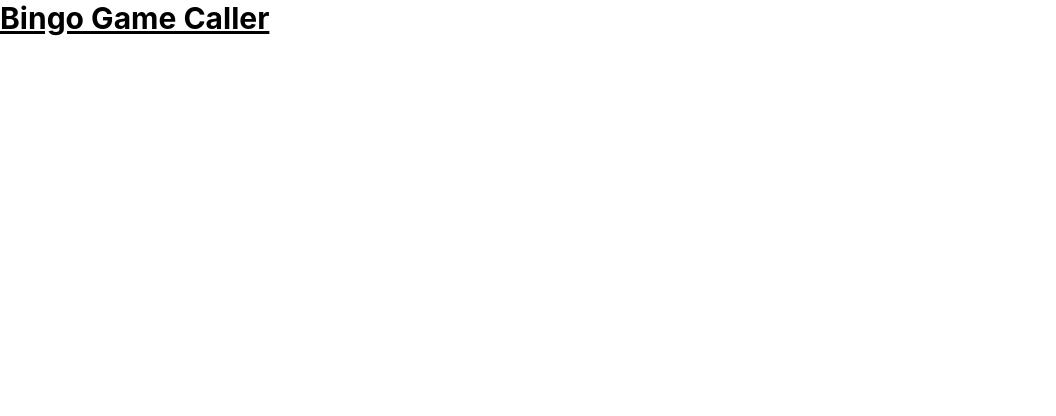
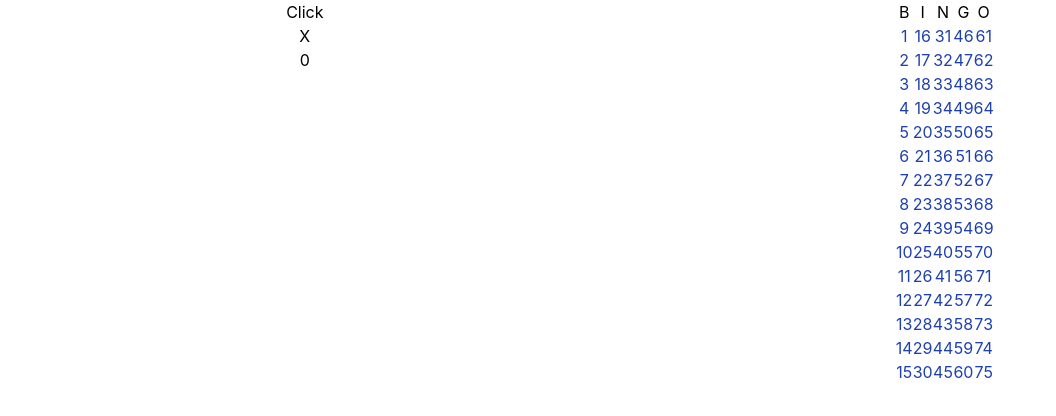
Before and after one commit to fefo360/bingogamecaller, a React (Create React App) app: page / in a window 1280 px wide. Shown: the top 416 px of the page, without its empty margins (0-1056 px from the left). Built offline with nearby package versions, Linux system fonts and the light colour scheme.

Commit message:
most features working

```diff
--- a/package.json
+++ b/package.json
@@ -12,6 +12,7 @@
     "@types/react-dom": "^18.0.5",
     "react": "^18.1.0",
     "react-dom": "^18.1.0",
+    "react-router-dom": "^6.3.0",
     "react-scripts": "5.0.1",
     "typescript": "^4.7.2",
     "web-vitals": "^2.1.4"
--- a/src/App.tsx
+++ b/src/App.tsx
@@ -1,12 +1,46 @@
-import React from 'react';
-import logo from './logo.svg';
-import './App.css';
+import "./App.css";
+import { useState } from "react";
+import BingoBoard from "./components/BingoBoard";
+import NumberCaller from "./components/NumberCaller";
+import { BingoNumber } from "./types/interfaces";
+import bingoNumberList from "./utils/bingoNumbersList";
 
 function App() {
+  const [boardNumbers, setBoardNumbers] =
+    useState<BingoNumber[]>(bingoNumberList);
+  const [numbersOnBoard, setNumbersOnBoard] = useState<number[]>([]);
+  const lastNumberCalled = numbersOnBoard[numbersOnBoard.length - 1];
+
+  console.log(`lastNumberCalled: ${lastNumberCalled} and numbersOnBoard: ${numbersOnBoard}`);
+
+  const markOnBoard = (): number | undefined => {
+    let randomNumber = Math.floor(Math.random() * 75);
+
+    if (numbersOnBoard.includes(randomNumber)) return;
+
+    const newBoard = boardNumbers.map((number) => {
+      if (number.number === randomNumber)
+        return { ...number, isOnBoard: !number.isOnBoard };
+      console.log(
+        `number.number: ${number.number} and random:  ${randomNumber}`
+      );
+      return number;
+    });
+
+    setBoardNumbers(newBoard);
+    setNumbersOnBoard([...numbersOnBoard, randomNumber]);
+    console.log(JSON.stringify(numbersOnBoard));
+  };
+
   return (
-    <h1 className="text-3xl font-bold underline">
-    Bingo Game Caller
-  </h1>
+    <div className="App flex justify-around">
+      <NumberCaller
+        boardNumbers={boardNumbers}
+        markOnBoard={markOnBoard}
+        calledNumber={boardNumbers[lastNumberCalled-1]}
+      />
+      <BingoBoard boardNumbers={boardNumbers} />
+    </div>
   );
 }
 
--- /dev/null
+++ b/src/components/BingoBoard.tsx
@@ -0,0 +1,22 @@
+import BingoColumn from "./BingoColumn";
+import {BingoNumber} from "../types/interfaces";
+
+export interface Props {
+  boardNumbers: BingoNumber[];
+}
+
+export default function BingoBoard({ boardNumbers}: Props) {
+
+
+
+  return (
+    <div className="flex justify-center">
+      {/* <button onClick={()=>handleClick(boardNumbers[13])}>Click</button> */}
+      <BingoColumn letter="B" columnNumbers={boardNumbers} range={[1,15]} />
+      <BingoColumn letter="I" columnNumbers={boardNumbers} range={[16,30]} />
+      <BingoColumn letter="N" columnNumbers={boardNumbers} range={[31,45]} />
+      <BingoColumn letter="G" columnNumbers={boardNumbers} range={[46,60]} />
+      <BingoColumn letter="O" columnNumbers={boardNumbers} range={[61,75]} />
+    </div>
+  );
+}
--- /dev/null
+++ b/src/components/BingoColumn.tsx
@@ -0,0 +1,27 @@
+import { BingoNumber } from "../types/interfaces";
+
+export interface Props {
+  letter: string;
+  columnNumbers: BingoNumber[];
+  range: number[]
+}
+
+export default function BingoColumn({ letter, columnNumbers, range }: Props) {
+  const minNumber = range[0]-1;
+  const maxNumber = range[1];
+
+
+  return (
+    <div>
+      <div id={letter}>{letter}</div>
+      {columnNumbers.slice(minNumber, maxNumber).map((number) => (
+        <div
+          key={number.number}
+          className={number.isOnBoard ? "text-red-500" : "text-blue-800"}
+        >
+          {number.number}
+        </div>
+      ))}
+    </div>
+  );
+}
--- /dev/null
+++ b/src/components/NumberCaller.tsx
@@ -0,0 +1,19 @@
+import {BingoNumber} from '../types/interfaces'
+
+interface Props{
+  boardNumbers: BingoNumber[];
+  markOnBoard: () => void;
+  calledNumber: BingoNumber | undefined;
+}
+
+export default function NumberCaller({boardNumbers, markOnBoard, calledNumber}: Props ) {
+  const LastNumberCalled = calledNumber ?? {letter: "X", number: 0, isOnBoard: false};
+
+  return (
+    <div>
+      <button onClick={()=>markOnBoard()}>Click</button>
+      <div>{LastNumberCalled.letter}</div>
+      <div>{LastNumberCalled.number}</div>
+    </div>
+  )
+}
--- /dev/null
+++ b/src/types/interfaces.ts
@@ -0,0 +1,5 @@
+export interface BingoNumber {
+  letter: string;
+  number: number;
+  isOnBoard: boolean;
+}
--- /dev/null
+++ b/src/utils/bingoNumbersList.ts
@@ -0,0 +1,79 @@
+const bingoNumbersList = [
+  { letter: "B", number: 1, isOnBoard: false },
+  { letter: "B", number: 2, isOnBoard: false },
+  { letter: "B", number: 3, isOnBoard: false },
+  { letter: "B", number: 4, isOnBoard: false },
+  { letter: "B", number: 5, isOnBoard: false },
+  { letter: "B", number: 6, isOnBoard: false },
+  { letter: "B", number: 7, isOnBoard: false },
+  { letter: "B", number: 8, isOnBoard: false },
+  { letter: "B", number: 9, isOnBoard: false },
+  { letter: "B", number: 10, isOnBoard: false },
+  { letter: "B", number: 11, isOnBoard: false },
+  { letter: "B", number: 12, isOnBoard: false },
+  { letter: "B", number: 13, isOnBoard: false },
+  { letter: "B", number: 14, isOnBoard: false },
+  { letter: "B", number: 15, isOnBoard: false },
+  { letter: "I", number: 16, isOnBoard: false },
+  { letter: "I", number: 17, isOnBoard: false },
+  { letter: "I", number: 18, isOnBoard: false },
+  { letter: "I", number: 19, isOnBoard: false },
+  { letter: "I", number: 20, isOnBoard: false },
+  { letter: "I", number: 21, isOnBoard: false },
+  { letter: "I", number: 22, isOnBoard: false },
+  { letter: "I", number: 23, isOnBoard: false },
+  { letter: "I", number: 24, isOnBoard: false },
+  { letter: "I", number: 25, isOnBoard: false },
+  { letter: "I", number: 26, isOnBoard: false },
+  { letter: "I", number: 27, isOnBoard: false },
+  { letter: "I", number: 28, isOnBoard: false },
+  { letter: "I", number: 29, isOnBoard: false },
+  { letter: "I", number: 30, isOnBoard: false },
+  { letter: "N", number: 31, isOnBoard: false },
+  { letter: "N", number: 32, isOnBoard: false },
+  { letter: "N", number: 33, isOnBoard: false },
+  { letter: "N", number: 34, isOnBoard: false },
+  { letter: "N", number: 35, isOnBoard: false },
+  { letter: "N", number: 36, isOnBoard: false },
+  { letter: "N", number: 37, isOnBoard: false },
+  { letter: "N", number: 38, isOnBoard: false },
+  { letter: "N", number: 39, isOnBoard: false },
+  { letter: "N", number: 40, isOnBoard: false },
+  { letter: "N", number: 41, isOnBoard: false },
+  { letter: "N", number: 42, isOnBoard: false },
+  { letter: "N", number: 43, isOnBoard: false },
+  { letter: "N", number: 44, isOnBoard: false },
+  { letter: "N", number: 45, isOnBoard: false },
+  { letter: "G", number: 46, isOnBoard: false },
+  { letter: "G", number: 47, isOnBoard: false },
+  { letter: "G", number: 48, isOnBoard: false },
+  { letter: "G", number: 49, isOnBoard: false },
+  { letter: "G", number: 50, isOnBoard: false },
+  { letter: "G", number: 51, isOnBoard: false },
+  { letter: "G", number: 52, isOnBoard: false },
+  { letter: "G", number: 53, isOnBoard: false },
+  { letter: "G", number: 54, isOnBoard: false },
+  { letter: "G", number: 55, isOnBoard: false },
+  { letter: "G", number: 56, isOnBoard: false },
+  { letter: "G", number: 57, isOnBoard: false },
+  { letter: "G", number: 58, isOnBoard: false },
+  { letter: "G", number: 59, isOnBoard: false },
+  { letter: "G", number: 60, isOnBoard: false },
+  { letter: "O", number: 61, isOnBoard: false },
+  { letter: "O", number: 62, isOnBoard: false },
+  { letter: "O", number: 63, isOnBoard: false },
+  { letter: "O", number: 64, isOnBoard: false },
+  { letter: "O", number: 65, isOnBoard: false },
+  { letter: "O", number: 66, isOnBoard: false },
+  { letter: "O", number: 67, isOnBoard: false },
+  { letter: "O", number: 68, isOnBoard: false },
+  { letter: "O", number: 69, isOnBoard: false },
+  { letter: "O", number: 70, isOnBoard: false },
+  { letter: "O", number: 71, isOnBoard: false },
+  { letter: "O", number: 72, isOnBoard: false },
+  { letter: "O", number: 73, isOnBoard: false },
+  { letter: "O", number: 74, isOnBoard: false },
+  { letter: "O", number: 75, isOnBoard: false },
+];
+
+export default bingoNumbersList;
--- /dev/null
+++ b/src/utils/numberColumnList.ts
@@ -0,0 +1,14 @@
+const numberColumnList = (letter: string, range: number[]) => {
+    let baseNumber = range[0]
+    let maxNumber = range[1]
+    let numberList = []
+
+    while(baseNumber <= maxNumber){
+        numberList.push(baseNumber)
+        baseNumber++
+    }
+    console.log(numberList);
+    return numberList
+}
+
+export default numberColumnList
```
Also changed, not shown: 1 other file (tests, documents, lock files or other folders).
